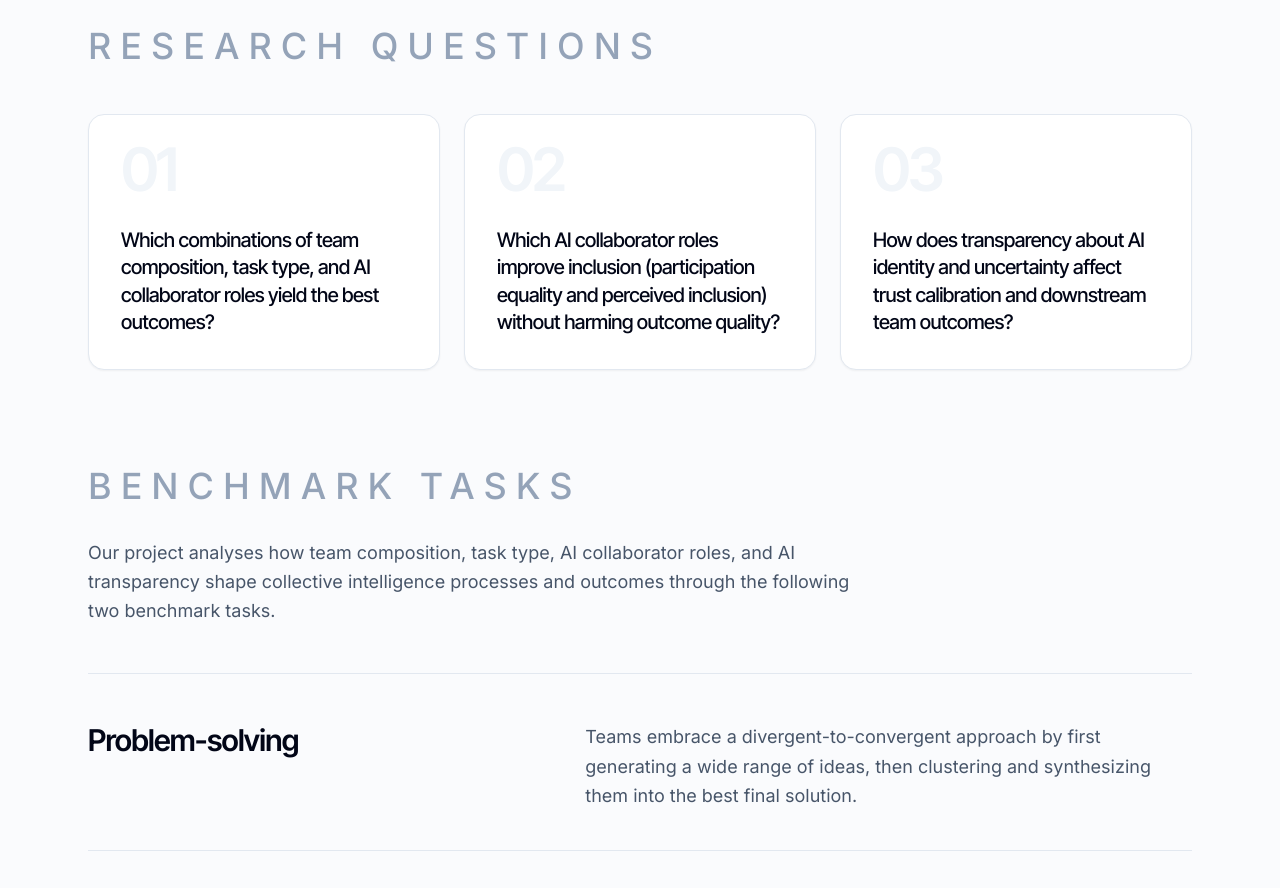
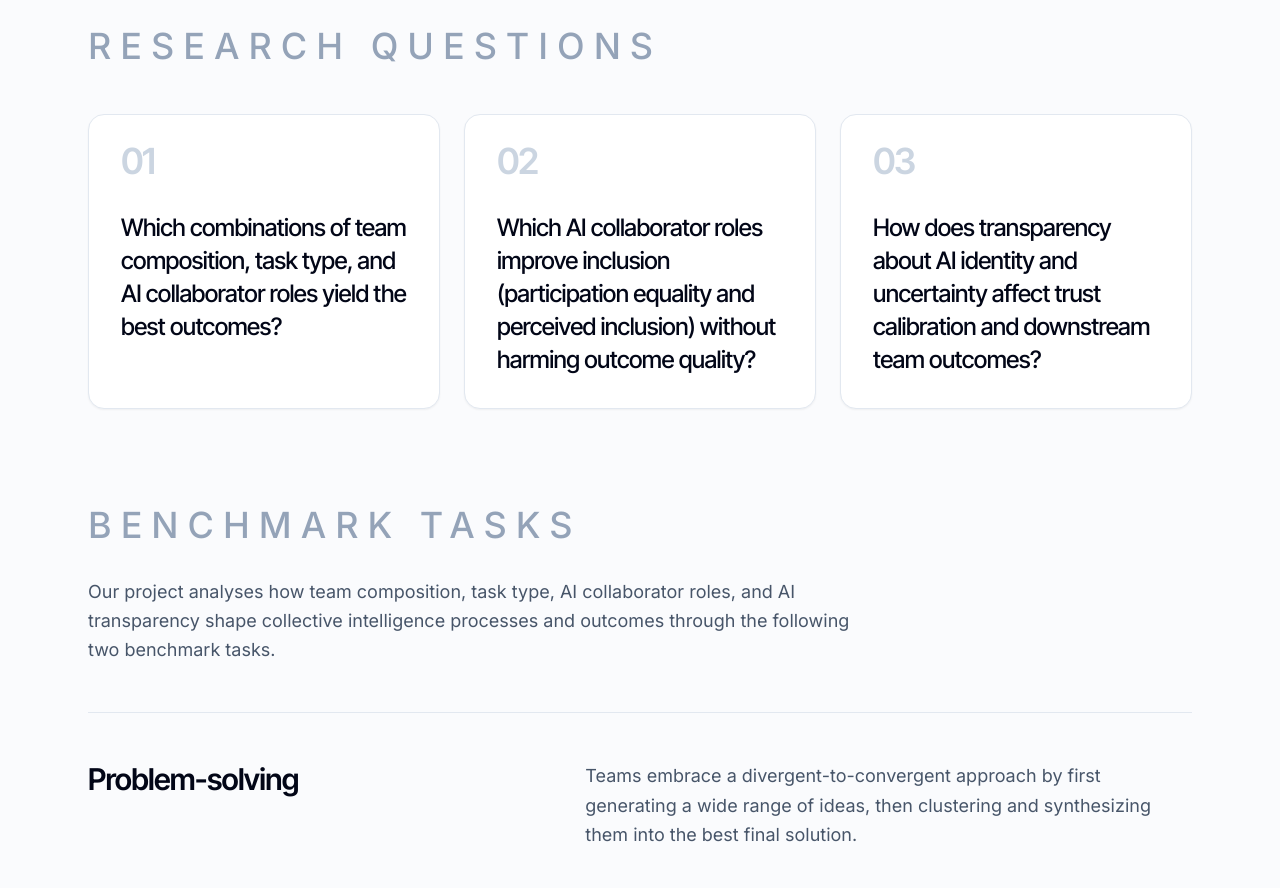
Before and after one commit to ai4cilearning/ai4cilearning.github.io, a plain HTML site: page index.html in a window 1280 px wide. Shown: the part 1380-2268 px from the top of the page. Drawn offline with nearby package versions, Linux system fonts and the light colour scheme.

Commit message:
udpate research questions

```diff
--- a/sections/research.html
+++ b/sections/research.html
@@ -7,9 +7,9 @@
       <li
         class="group relative flex flex-col overflow-hidden rounded-2xl border border-slate-200 bg-white p-8 shadow-sm transition hover:-translate-y-1 hover:shadow-lg hover:shadow-slate-200/60">
         <span
-          class="pointer-events-none absolute left-8 top-6 font-display text-6xl font-semibold leading-none tracking-tighter text-slate-100 transition group-hover:text-brand-50"
+          class="pointer-events-none absolute left-8 top-7 font-display text-4xl font-semibold leading-none tracking-tighter text-slate-300"
           aria-hidden="true">01</span>
-        <p class="relative mt-20 font-display text-xl font-medium leading-snug tracking-tight text-slate-950">
+        <p class="relative mt-16 font-display text-2xl font-medium leading-snug tracking-tight text-slate-950">
           Which combinations of team composition, task type, and AI collaborator roles yield the best outcomes?
         </p>
       </li>
@@ -17,9 +17,9 @@
       <li
         class="group relative flex flex-col overflow-hidden rounded-2xl border border-slate-200 bg-white p-8 shadow-sm transition hover:-translate-y-1 hover:shadow-lg hover:shadow-slate-200/60">
         <span
-          class="pointer-events-none absolute left-8 top-6 font-display text-6xl font-semibold leading-none tracking-tighter text-slate-100 transition group-hover:text-brand-50"
+          class="pointer-events-none absolute left-8 top-7 font-display text-4xl font-semibold leading-none tracking-tighter text-slate-300"
           aria-hidden="true">02</span>
-        <p class="relative mt-20 font-display text-xl font-medium leading-snug tracking-tight text-slate-950">
+        <p class="relative mt-16 font-display text-2xl font-medium leading-snug tracking-tight text-slate-950">
           Which AI collaborator roles improve inclusion (participation equality and perceived inclusion) without
           harming outcome quality?
         </p>
@@ -28,9 +28,9 @@
       <li
         class="group relative flex flex-col overflow-hidden rounded-2xl border border-slate-200 bg-white p-8 shadow-sm transition hover:-translate-y-1 hover:shadow-lg hover:shadow-slate-200/60">
         <span
-          class="pointer-events-none absolute left-8 top-6 font-display text-6xl font-semibold leading-none tracking-tighter text-slate-100 transition group-hover:text-brand-50"
+          class="pointer-events-none absolute left-8 top-7 font-display text-4xl font-semibold leading-none tracking-tighter text-slate-300"
           aria-hidden="true">03</span>
-        <p class="relative mt-20 font-display text-xl font-medium leading-snug tracking-tight text-slate-950">
+        <p class="relative mt-16 font-display text-2xl font-medium leading-snug tracking-tight text-slate-950">
           How does transparency about AI identity and uncertainty affect trust calibration and downstream team
           outcomes?
         </p>
```
